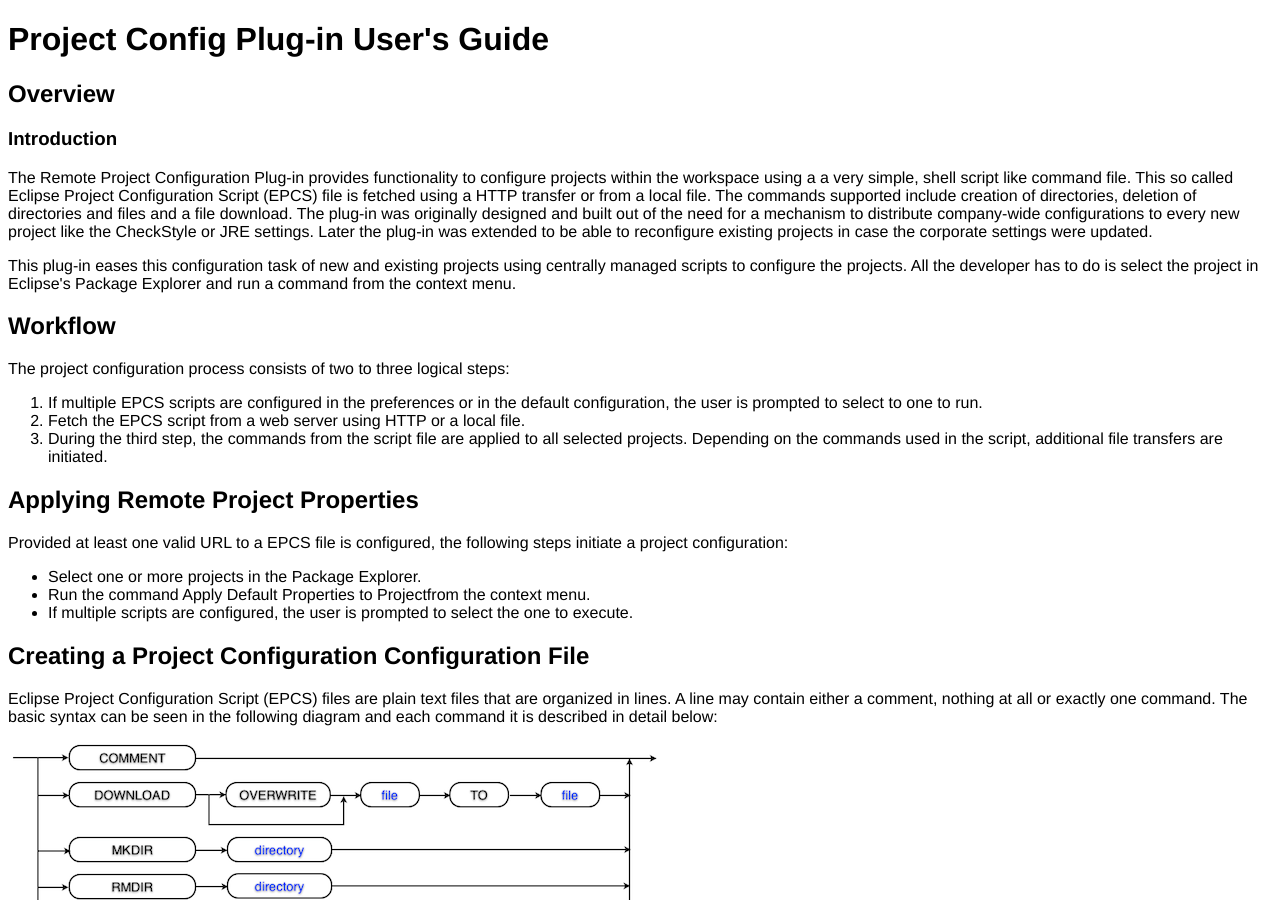
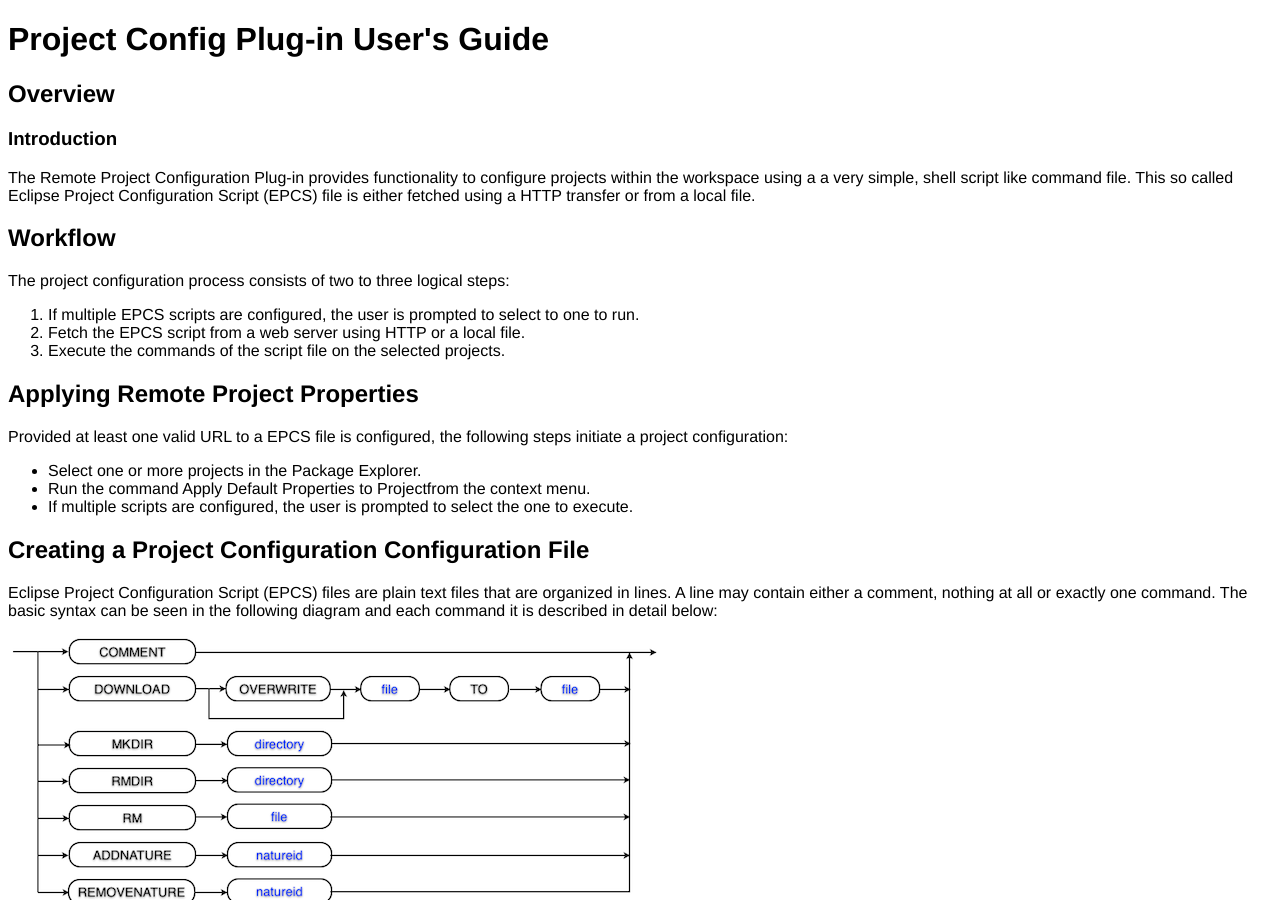
Before and after one commit to netceteragroup/eclipse-team-etceteras, a Jekyll site: the page built from prjuserguide.html, in a window 1280 px wide and 900 px high. Built offline with Jekyll 4.4.1, drawn with Linux system fonts in a browser that asks for light colours.

Commit message:
- #6 : streamline doc

```diff
--- a/prjuserguide.html
+++ b/prjuserguide.html
@@ -7,19 +7,16 @@
 
 <h3>Introduction</h3>
 <p>
-The Remote Project Configuration Plug-in provides functionality to configure projects within the workspace using a a very simple, shell script like command file. This so called Eclipse Project Configuration Script (EPCS) file is fetched using a HTTP transfer or from a local file. The commands supported include creation of directories, deletion of directories and files and a file download. The plug-in was originally designed and built out of the need for a mechanism to distribute company-wide configurations to every new project like the CheckStyle or JRE settings. Later the plug-in was extended to be able to reconfigure existing projects in case the corporate settings were updated.
-<p>
-This plug-in eases this configuration task of new and existing projects using centrally managed scripts to configure the projects. All the developer has to do is select the project in Eclipse's Package Explorer and run a command from the context menu.
+The Remote Project Configuration Plug-in provides functionality to configure projects within the workspace using a a very simple, shell script like command file. This so called Eclipse Project Configuration Script (EPCS) file is either fetched using a HTTP transfer or from a local file.
 </p>
 
 <h2>Workflow</h2>
-
 <p>
 The project configuration process consists of two to three logical steps:
   <ol>
-    <li>If multiple EPCS scripts are configured in the preferences or in the default configuration, the user is prompted to select to one to run.</li>
+    <li>If multiple EPCS scripts are configured, the user is prompted to select to one to run.</li>
     <li>Fetch the EPCS script from a web server using HTTP or a local file.</li>
-    <li>During the third step, the commands from the script file are applied to all selected projects. Depending on the commands used in the script, additional file transfers are initiated.</li>
+    <li>Execute the commands of the script file on the selected projects.</li>
   </ol>
 </p>
 
```
